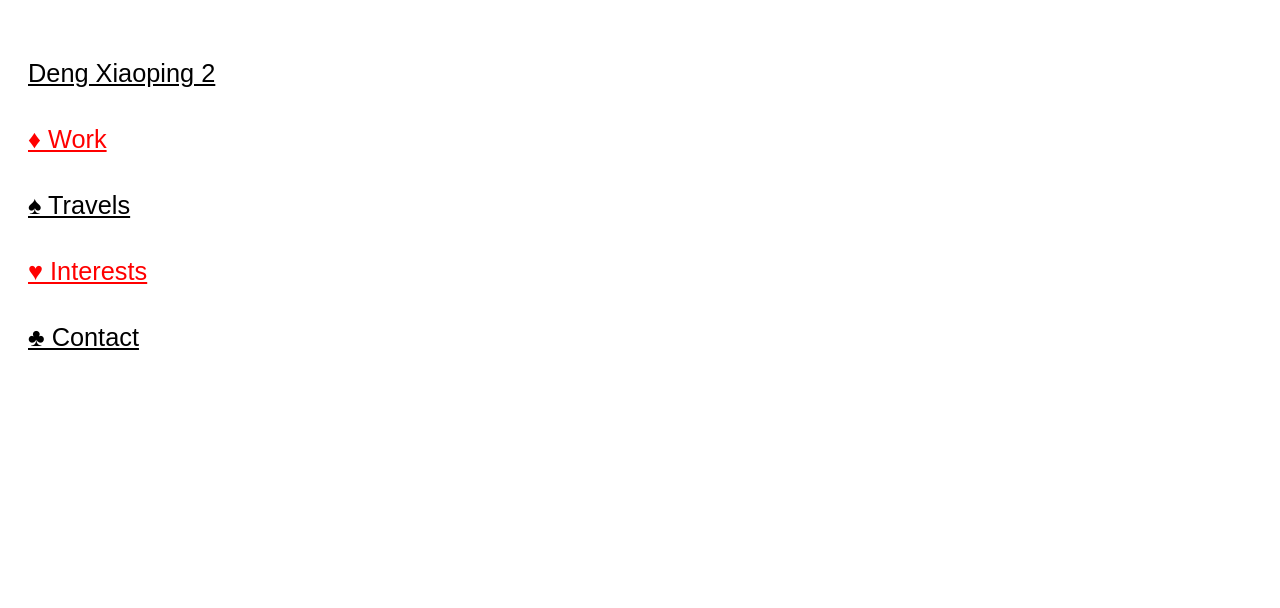
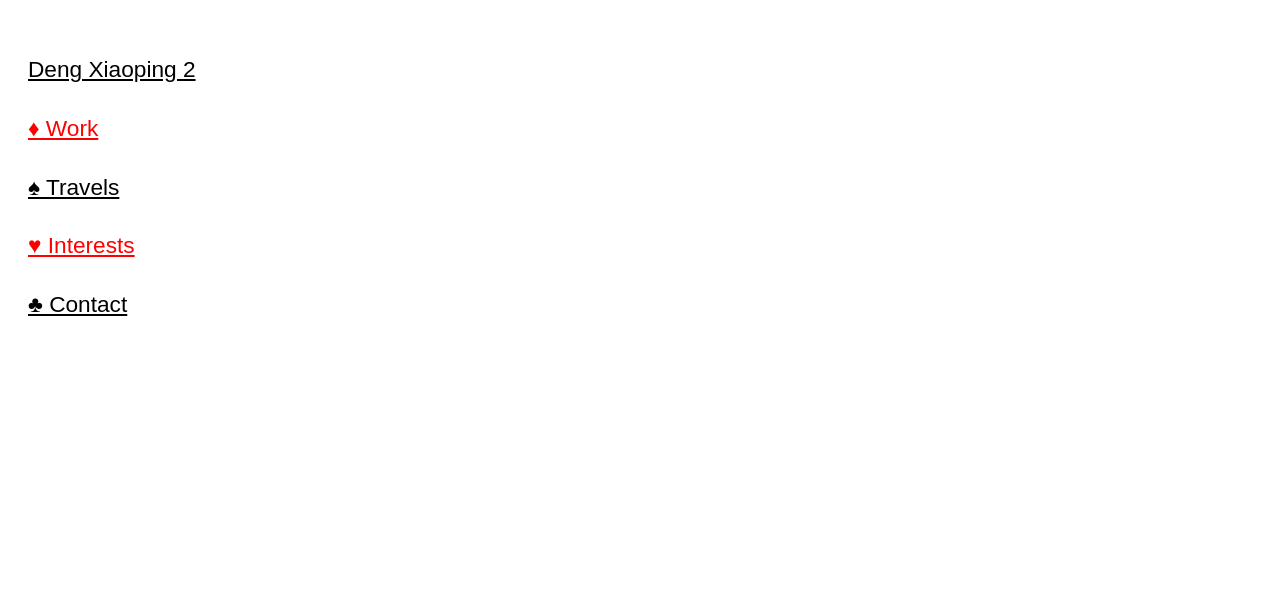
Before and after one commit to dengpilled/CV, a plain HTML site: page index.html in a window 1280 px wide. Shown: the top 608 px of the page. Drawn offline with Linux system fonts and the light colour scheme.

Commit message:
Update index.html

```diff
--- a/index.html
+++ b/index.html
@@ -7,7 +7,7 @@
             font-family: Arial, sans-serif;
             line-height: 1.6;
             padding: 20px;
-            font-size: 19pt;
+            font-size: 17pt;
         }
         .toggle {
             cursor: pointer;
```
